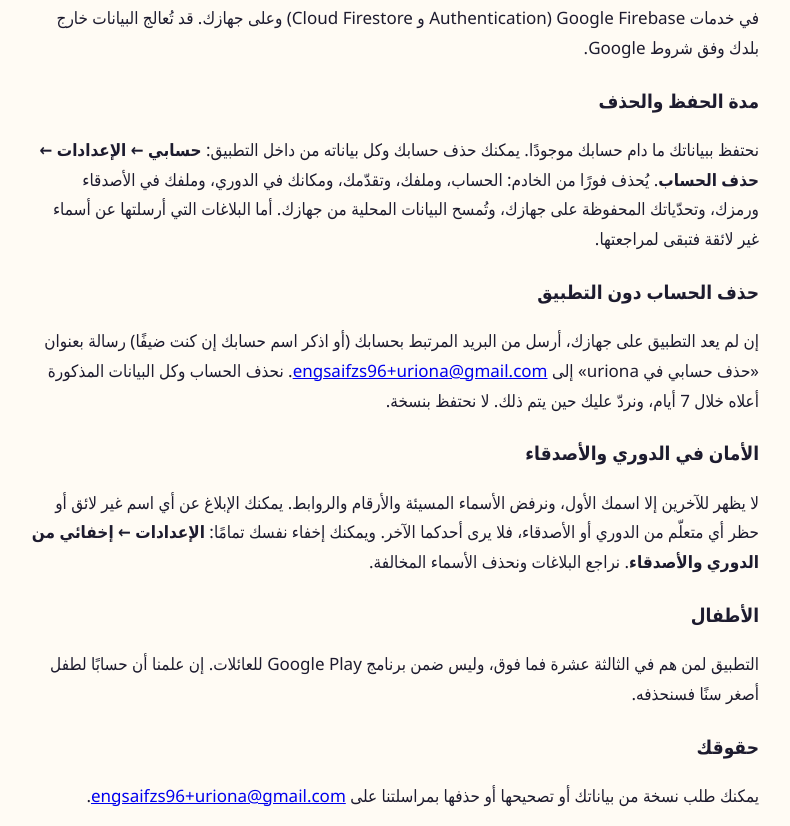
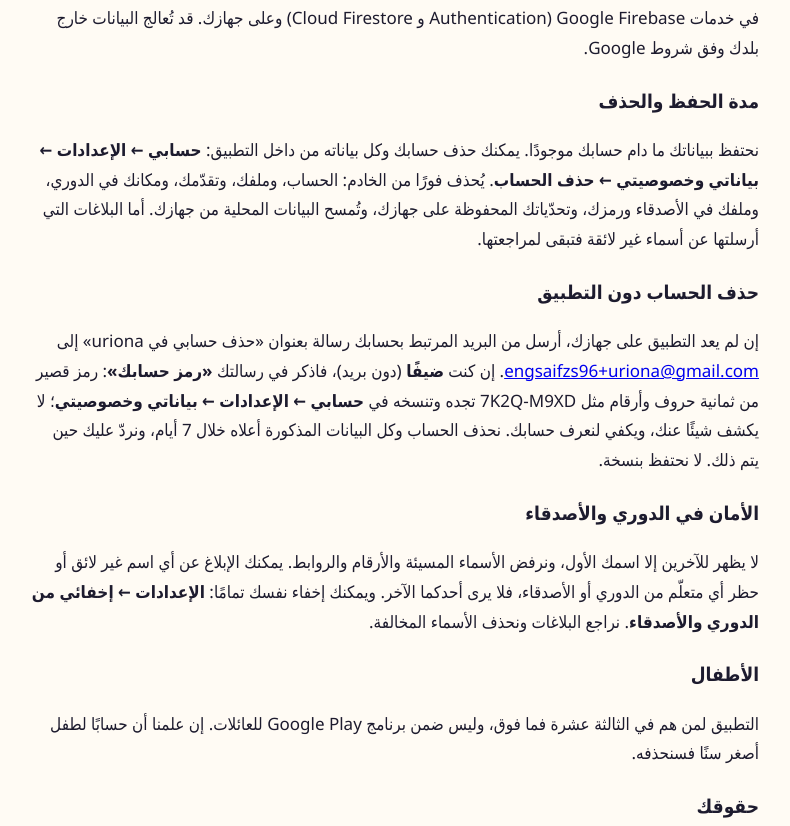
Before and after one commit to saifzsz/uriona-privacy, a plain HTML site: page privacy.html in a window 1280 px wide. Shown: the part 1752-2578 px from the top of the page, without its empty margins (245-1035 px from the left). Drawn offline with Linux system fonts and the light colour scheme.

Commit message:
Privacy: the in-app deletion path with «بياناتي وخصوصيتي»; guests give their account code to delete without the app

```diff
--- a/privacy.html
+++ b/privacy.html
@@ -72,10 +72,10 @@
   <p>في خدمات Google Firebase (Authentication و Cloud Firestore) وعلى جهازك. قد تُعالج البيانات خارج بلدك وفق شروط Google.</p>
 
   <h3>مدة الحفظ والحذف</h3>
-  <p>نحتفظ ببياناتك ما دام حسابك موجودًا. يمكنك حذف حسابك وكل بياناته من داخل التطبيق: <strong>حسابي ← الإعدادات ← حذف الحساب</strong>. يُحذف فورًا من الخادم: الحساب، وملفك، وتقدّمك، ومكانك في الدوري، وملفك في الأصدقاء ورمزك، وتحدّياتك المحفوظة على جهازك، وتُمسح البيانات المحلية من جهازك. أما البلاغات التي أرسلتها عن أسماء غير لائقة فتبقى لمراجعتها.</p>
+  <p>نحتفظ ببياناتك ما دام حسابك موجودًا. يمكنك حذف حسابك وكل بياناته من داخل التطبيق: <strong>حسابي ← الإعدادات ← بياناتي وخصوصيتي ← حذف الحساب</strong>. يُحذف فورًا من الخادم: الحساب، وملفك، وتقدّمك، ومكانك في الدوري، وملفك في الأصدقاء ورمزك، وتحدّياتك المحفوظة على جهازك، وتُمسح البيانات المحلية من جهازك. أما البلاغات التي أرسلتها عن أسماء غير لائقة فتبقى لمراجعتها.</p>
 
   <h3 id="delete-account">حذف الحساب دون التطبيق</h3>
-  <p>إن لم يعد التطبيق على جهازك، أرسل من البريد المرتبط بحسابك (أو اذكر اسم حسابك إن كنت ضيفًا) رسالة بعنوان «حذف حسابي في uriona» إلى <a dir="ltr" href="mailto:engsaifzs96+uriona@gmail.com?subject=Delete%20my%20uriona%20account">engsaifzs96+uriona@gmail.com</a>. نحذف الحساب وكل البيانات المذكورة أعلاه خلال 7 أيام، ونردّ عليك حين يتم ذلك. لا نحتفظ بنسخة.</p>
+  <p>إن لم يعد التطبيق على جهازك، أرسل من البريد المرتبط بحسابك رسالة بعنوان «حذف حسابي في uriona» إلى <a dir="ltr" href="mailto:engsaifzs96+uriona@gmail.com?subject=Delete%20my%20uriona%20account">engsaifzs96+uriona@gmail.com</a>. إن كنت <strong>ضيفًا</strong> (دون بريد)، فاذكر في رسالتك <strong>«رمز حسابك»</strong>: رمز قصير من ثمانية حروف وأرقام مثل <span dir="ltr">7K2Q-M9XD</span> تجده وتنسخه في <strong>حسابي ← الإعدادات ← بياناتي وخصوصيتي</strong>؛ لا يكشف شيئًا عنك، ويكفي لنعرف حسابك. نحذف الحساب وكل البيانات المذكورة أعلاه خلال 7 أيام، ونردّ عليك حين يتم ذلك. لا نحتفظ بنسخة.</p>
 
   <h3>الأمان في الدوري والأصدقاء</h3>
   <p>لا يظهر للآخرين إلا اسمك الأول، ونرفض الأسماء المسيئة والأرقام والروابط. يمكنك الإبلاغ عن أي اسم غير لائق أو حظر أي متعلّم من الدوري أو الأصدقاء، فلا يرى أحدكما الآخر. ويمكنك إخفاء نفسك تمامًا: <strong>الإعدادات ← إخفائي من الدوري والأصدقاء</strong>. نراجع البلاغات ونحذف الأسماء المخالفة.</p>
@@ -117,10 +117,10 @@
   <p>In Google Firebase (Authentication and Cloud Firestore) and on your device. Data may be processed outside your country under Google's terms.</p>
 
   <h3>Keeping and deleting</h3>
-  <p>We keep your data while your account exists. You can delete your account and all its data inside the app: <strong>Profile → Settings → Delete account</strong>. Removed from the server at once: the account, your profile, your progress, your place in the league, your friends profile and code, and the challenges remembered on your device; local data is wiped from your device. Reports you sent about inappropriate names are kept for review.</p>
+  <p>We keep your data while your account exists. You can delete your account and all its data inside the app: <strong>Profile → Settings → My data and privacy → Delete account</strong>. Removed from the server at once: the account, your profile, your progress, your place in the league, your friends profile and code, and the challenges remembered on your device; local data is wiped from your device. Reports you sent about inappropriate names are kept for review.</p>
 
   <h3 id="delete-account-en">Delete your account without the app</h3>
-  <p>If the app is no longer on your device, write from the email address linked to your account (or give your account name if you were a guest) with the subject "Delete my uriona account" to <a dir="ltr" href="mailto:engsaifzs96+uriona@gmail.com?subject=Delete%20my%20uriona%20account">engsaifzs96+uriona@gmail.com</a>. We delete the account and all the data listed above within 7 days and reply when it is done. We keep no copy.</p>
+  <p>If the app is no longer on your device, write from the email address linked to your account with the subject "Delete my uriona account" to <a dir="ltr" href="mailto:engsaifzs96+uriona@gmail.com?subject=Delete%20my%20uriona%20account">engsaifzs96+uriona@gmail.com</a>. If you are a <strong>guest</strong> (no email), include your <strong>account code</strong>: a short code of eight letters and digits such as <span dir="ltr">7K2Q-M9XD</span>, shown with a copy button in <strong>Profile → Settings → My data and privacy</strong>; it reveals nothing about you and is enough for us to find your account. We delete the account and all the data listed above within 7 days and reply when it is done. We keep no copy.</p>
 
   <h3>Safety in the league and friends</h3>
   <p>Others see only your first name; offensive names, digits and links are refused. You can report any inappropriate name, or block any learner in the league or friends so neither of you sees the other. You can also hide yourself completely: <strong>Settings → Hide me from the league and friends</strong>. We review reports and remove names that break the rules.</p>
```
